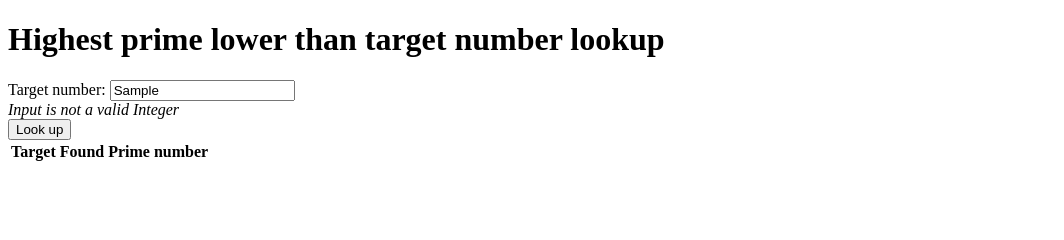
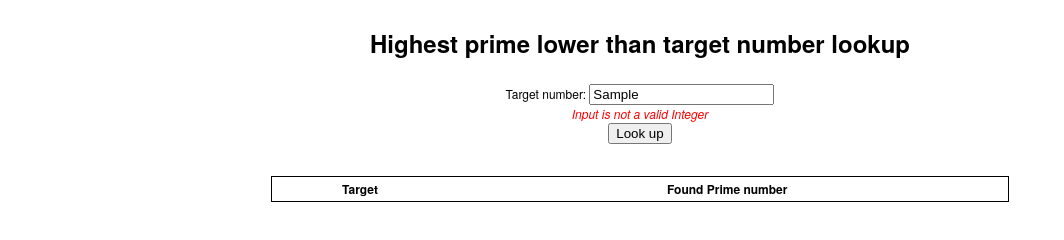
Before and after one commit to hungdoo/go_webapp, a plain HTML site: page src/statics/index.html in a window 1280 px wide. Both pictures are taken after typing "Sample" into the empty fields and a click on the input "Look up". Shown: the whole page, without its empty margins (0-1064 px from the left). Drawn offline with Linux system fonts and the light colour scheme; files that its build step writes are made by us from their sources.

Commit message:
Add css style

```diff
--- a/src/statics/index.html
+++ b/src/statics/index.html
@@ -5,15 +5,17 @@
     <title>Highest prime lower than target number lookup</title>
     <meta name="viewport" content="width=device-width, initial-scale=1">
     <meta charset="UTF-8">
+    <link rel="stylesheet" href="statics/style.css">
 </head>
 
 <body>
+    <div class="container">
         <h1>Highest prime lower than target number lookup</h1>
-    <form onsubmit="return lookUp()">
+        <form class="lookup-form" onsubmit="return lookUp()">
             Target number:
             <input type="text" id="lookup-target" required/>
             <br/>
-        <i class="message hidden"></i>
+            <i class="error-message hidden"></i>
             <br/>
             <input type="submit" value="Look up"/>
         </form>
@@ -25,17 +27,17 @@
             </tr>
         </table>
         <br/>
-
+    </div>
     <script>
         function lookUp() {
             let targetNo = Number(document.querySelector("#lookup-target").value);
             if (!Number.isInteger(targetNo)) {
-                let errMess = document.querySelector(".message.hidden");
+                let errMess = document.querySelector(".error-message.hidden");
                 errMess.textContent = "Input is not a valid Integer";
                 errMess.classList.remove("hidden");
                 return false;
             } else {
-                document.querySelector(".message").classList.add("hidden");
+                document.querySelector(".error-message").classList.add("hidden");
             }
             // request options
             const data = { target: targetNo};
--- /dev/null
+++ b/src/statics/style.css
@@ -0,0 +1,37 @@
+*,*:after,*:before {
+    box-sizing:border-box;
+    -moz-box-sizing:border-box;
+    -webkit-box-sizing:border-box;
+}
+
+
+body {
+    font:12px/18px 'HelveticaNeue', Helvetica, Arial, sans-serif;
+    text-align: center;
+}
+
+.container {
+    margin: auto;
+    width: 60%;
+    border: 5px;
+    padding: 10px;
+}
+
+/*--------------------------------------------------------------
+FORM
+--------------------------------------------------------------*/
+.lookup-form {
+    margin: 2rem;
+}
+
+table {
+    width: 100%;
+    border: 1px solid black;
+}
+
+.error-message {
+    color: red;
+}
+.hidden {
+    display: none;
+}
```
Lines whose indentation alone changed are shown as unchanged.
